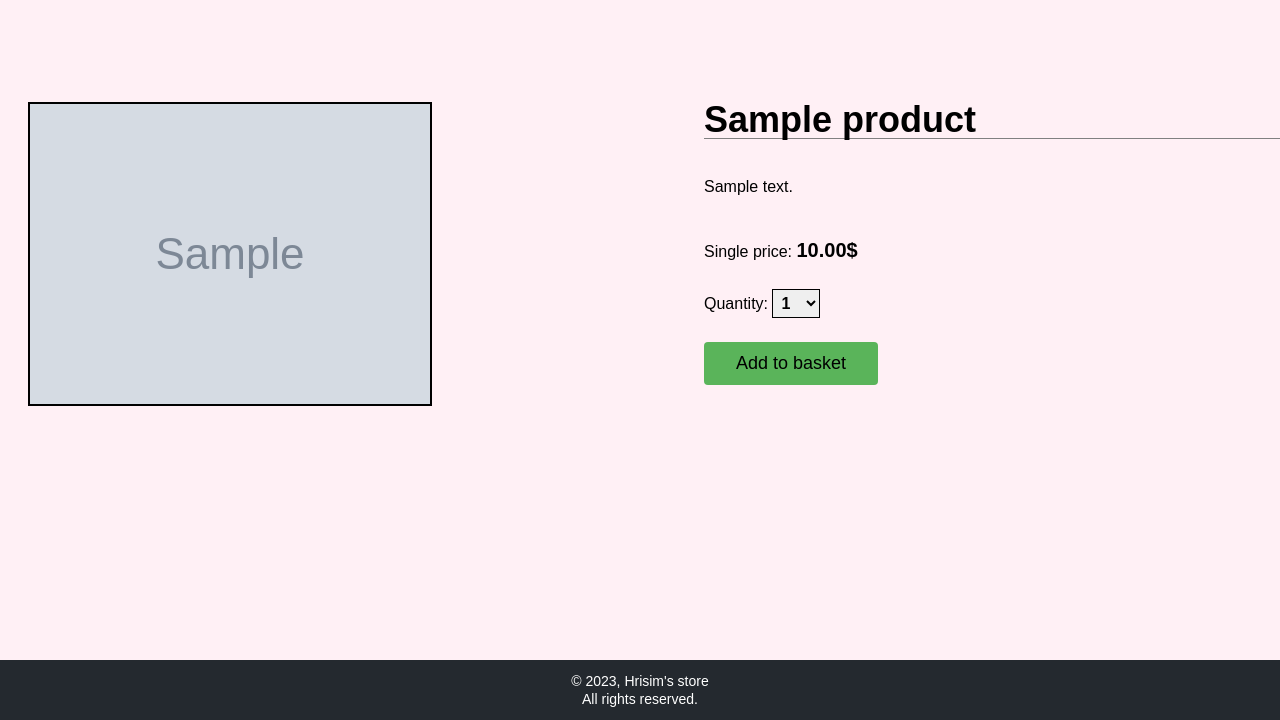
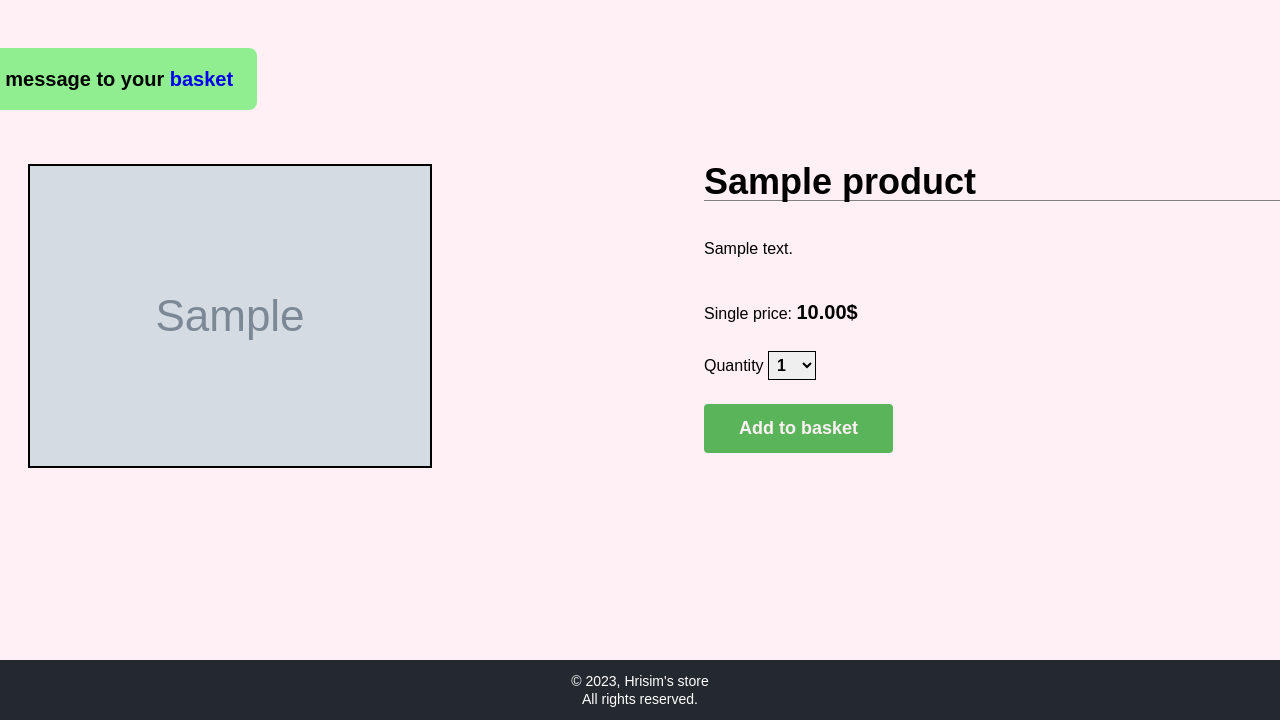
Before and after one commit to hrisimov/ecommerce, a Django app: a page that uses ecommerce/templates/products/product_details.html in a window 1280 px wide; the page is wider, and only the part inside the window is pictured. Shown: the part 80-800 px from the top of that part. Run offline with Django 4.2, Linux system fonts and the light colour scheme; tables that the repository leaves empty hold one stand-in row (values such as "Sample post"); grey boxes marked "Sample" are stand-in pictures; one stand-in notice (Sample message) is shown.

Commit message:
Added 'add product to basket' view, form and updated 'product details' template

```diff
--- a/ecommerce/ecommerce/baskets/urls.py
+++ b/ecommerce/ecommerce/baskets/urls.py
@@ -1,3 +1,9 @@
+from django.urls import path
+
+from ecommerce.baskets.views import add_product_to_basket
+
 app_name = 'baskets'
 
-urlpatterns = ()
+urlpatterns = (
+    path('add-product/<slug:slug>/', add_product_to_basket, name='add product'),
+)
--- /dev/null
+++ b/ecommerce/ecommerce/products/forms.py
@@ -0,0 +1,9 @@
+from django import forms
+
+
+class AddProductToBasketForm(forms.Form):
+    quantity = forms.ChoiceField()
+
+    def __init__(self, max_quantity, *args, **kwargs):
+        super().__init__(*args, **kwargs)
+        self.fields['quantity'].choices = [(q, q) for q in range(1, max_quantity + 1)]
--- a/ecommerce/ecommerce/products/views.py
+++ b/ecommerce/ecommerce/products/views.py
@@ -1,6 +1,7 @@
 from django.shortcuts import get_object_or_404
 from django.views import generic as views
 
+from ecommerce.products.forms import AddProductToBasketForm
 from ecommerce.products.models import Product, Category
 
 
@@ -37,5 +38,5 @@ class ProductDetailView(views.DetailView):
 
     def get_context_data(self, **kwargs):
         context = super().get_context_data(**kwargs)
-        context['select_max_quantity'] = 10 if context['product'].stock > 10 else context['product'].stock
+        context['form'] = AddProductToBasketForm(min(context['product'].stock, 10))
         return context
--- a/ecommerce/static/css/products/product_details.css
+++ b/ecommerce/static/css/products/product_details.css
@@ -1,4 +1,8 @@
-.main .wrapper {
+.main {
+    padding: 48px 0;
+}
+
+.main .content-wrapper {
     display: flex;
     gap: 128px;
 }
@@ -100,9 +104,44 @@ select option {
 }
 
 .btn {
-    background-color: #5ab45a;
+    font-weight: bold;
+    color: lavenderblush;
 }
 
-.btn:hover {
+.add-to-basket-btn {
     background-color: #5ab45a;
+    border: 3px solid #5ab45a;
 }
+
+.add-to-basket-btn:hover {
+    color: #5ab45a;
+    background-color: transparent;
+}
+
+.out-of-stock-btn {
+    background-color: #e32020;
+    border: 3px solid #e32020;
+    cursor: unset;
+}
+
+.out-of-stock-btn:hover {
+    background-color: #e32020;
+}
+
+ul.messages {
+    display: inline-block;
+    margin-bottom: 16px;
+}
+
+.message {
+    font-size: 20px;
+    font-weight: bold;
+    background-color: lightgreen;
+    border-radius: 8px;
+    padding: 16px 24px;
+}
+
+.message .icon {
+    font-size: 24px;
+    margin-right: 8px;
+}
--- a/ecommerce/templates/products/product_details.html
+++ b/ecommerce/templates/products/product_details.html
@@ -1,5 +1,4 @@
 {% extends 'base/base.html' %}
-{% load filters %}
 {% load static %}
 
 {% block title %}
@@ -11,6 +10,16 @@
 {% endblock %}
 
 {% block content %}
+    {% if messages %}
+        <ul class="messages" role="list">
+            {% for message in messages %}
+                <li class="message">
+                    <i class="fa-solid fa-cart-plus icon"></i> {{ message }} to your <a href="#">basket</a>
+                </li>
+            {% endfor %}
+        </ul>
+    {% endif %}
+    <div class="content-wrapper">
         <div class="images">
             {% with product.productimage_set.all|first as featured_image %}
                 <div class="slider">
@@ -31,17 +40,21 @@
             <h1 class="title">{{ product.name }}</h1>
             <p class="description">{{ product.description }}</p>
             <p class="price">Single price: <span class="value">{{ product.price }}$</span></p>
-        <form action="#">
+            {% if product.in_stock %}
+                <form action="{% url 'baskets:add product' product.slug %}" method="post">
+                    {% csrf_token %}
+                    {{ form.non_field_errors }}
                     <div>
-                <label for="quantity-select">Quantity:</label>
-                <select name="quantity" id="quantity-select">
-                    {% for q in select_max_quantity|generate_range %}
-                        <option value="{{ q }}">{{ q }}</option>
-                    {% endfor %}
-                </select>
+                        {{ form.quantity.errors }}
+                        <label for="{{ form.quantity.id_for_label }}">{{ form.quantity.label }}</label>
+                        {{ form.quantity }}
                     </div>
-            <button class="btn">Add to basket</button>
+                    <button class="btn add-to-basket-btn">Add to basket</button>
                 </form>
+            {% else %}
+                <button class="btn out-of-stock-btn">Out of stock</button>
+            {% endif %}
+        </div>
     </div>
 {% endblock %}
 
```
Also changed, not shown: ecommerce/ecommerce/baskets/views.py (+23 -2 lines). Lines whose indentation alone changed are shown as unchanged.
